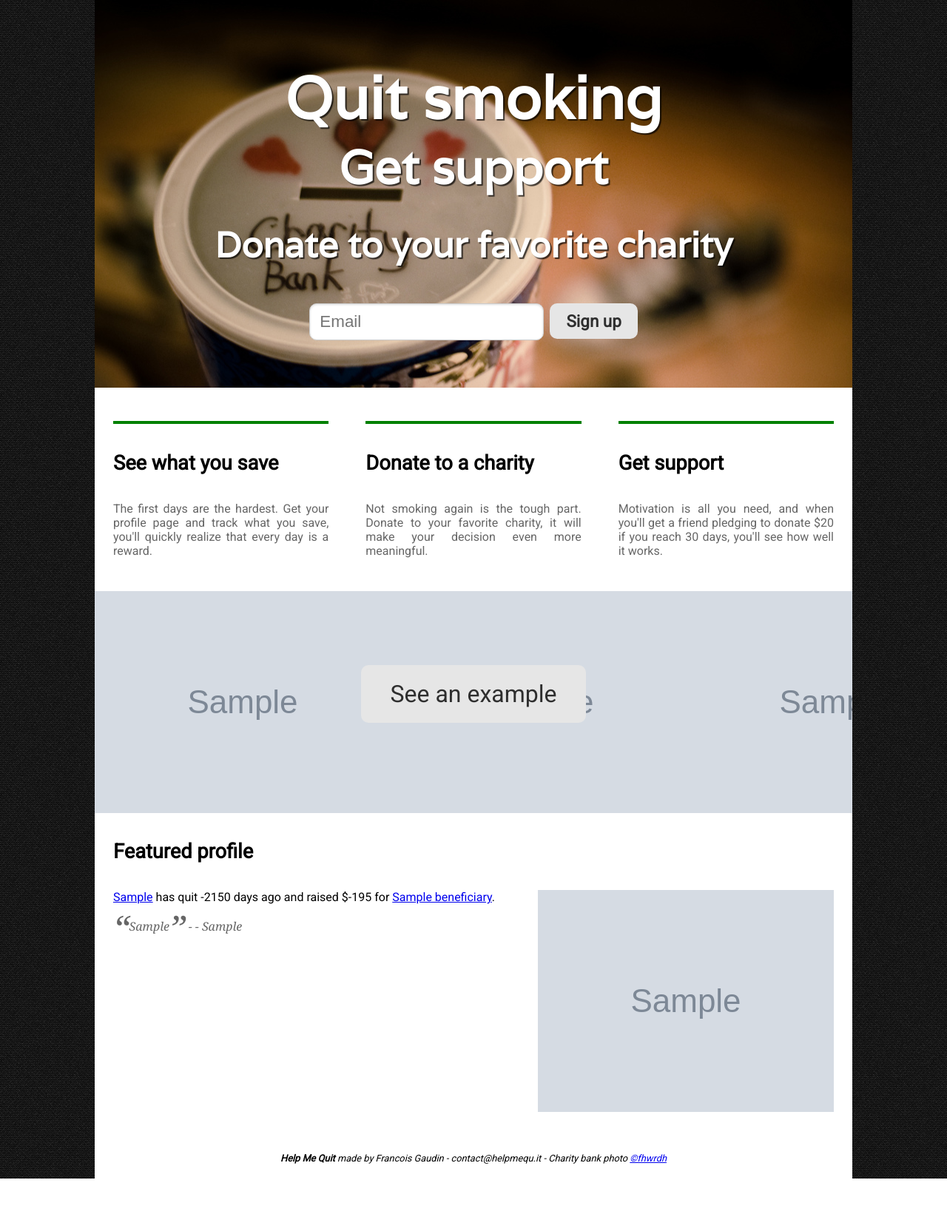
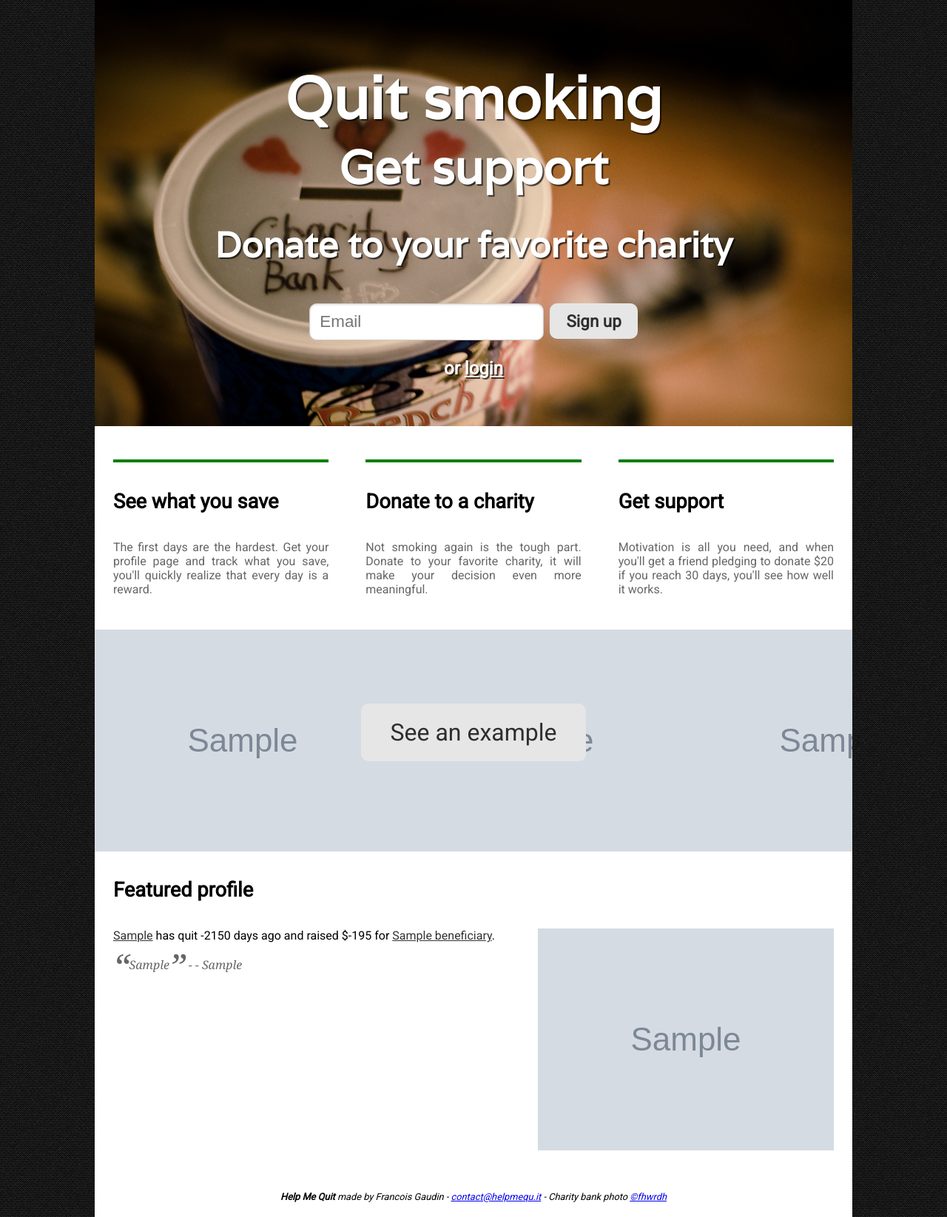
Before and after one commit to fgaudin/helpmequit, a Django app: template src/iquitsupportit/home/templates/home/index.html in a window 1280 px wide. Shown: the whole page at 74% size. Before the commit the page ends 1593 px from the top, so only its background shows below. Run offline with Django 3.2, Linux system fonts and the light colour scheme; the template is opened without the code that fills it: values that come from a table or form of the project are taken from there, others are empty; tables that the repository leaves empty hold one stand-in row (values such as "Sample post"); grey boxes marked "Sample" are stand-in pictures; parts of the project's set-up code (start-up, migrations or seed data) failed here and were passed over.

Commit message:
Finished first draft of home page

```diff
--- a/src/iquitsupportit/home/templates/home/index.html
+++ b/src/iquitsupportit/home/templates/home/index.html
@@ -24,10 +24,17 @@
                         <h1>Quit smoking</h1>
                         <h2>Get support</h2>
                         <h3>Donate to your favorite charity</h3>
-                        <form class="pure-form" action="{% url "signup" %}" method="post">
+                        <form id="signup-form" class="pure-form" action="{% url "signup" %}" method="post">
                         {% csrf_token %}
                         {{ signup_form.email }}
                         <input type="submit" value="Sign up" id="home-signup" class="pure-button" />
+                        <div class="alternative">or <a href="#" id="login">login</a></div>
+                        </form>
+                        <form id="login-form" class="pure-form" action="{% url "login" %}" method="post">
+                        {% csrf_token %}
+                        {{ login_form.email }} {{ login_form.password }}
+                        <input type="submit" value="Login" id="home-login" class="pure-button"/>
+                        <div class="alternative">or <a href="#" id="signup">signup</a></div>
                         </form>
                     </div>
                 </div>
@@ -71,11 +78,33 @@
             </div>
             <div class="pure-g-r">
                 <div class="pure-u-1">
-                    <div id="footer">
-                        <strong>{{ sitename }}</strong> made by {{ contact.0 }} - {{ contact.1 }} - Charity bank photo <a href="http://www.flickr.com/photos/fhwrdh/" target="_blank">&copy;fhwrdh</a>
+                    <div id="share-buttons">
+                        <span class='st_facebook_large' displayText='Facebook'></span>
+                        <span class='st_twitter_large' displayText='Tweet'></span>
+                        <span class='st_googleplus_large' displayText='Google +'></span>
+                        <span class='st_pinterest_large' displayText='Pinterest'></span>
+                        <span class='st_email_large' displayText='Email'></span>
                     </div>
                 </div>
             </div>
+            <div class="pure-g-r">
+                <div class="pure-u-1">
+                    {% include "footer.html" %}
+                </div>
+            </div>
         </div>
+        <script type="text/javascript">
+        $('#login').click(function(e){
+           e.preventDefault();
+           $('#signup-form').hide();
+           $('#login-form').show();
+        });
+        $('#signup').click(function(e){
+            e.preventDefault();
+            $('#login-form').hide();
+            $('#signup-form').show();
+         });
+        </script>
+        {% include "scripts.html" %}
     </body>
 </html>
--- a/src/iquitsupportit/home/views.py
+++ b/src/iquitsupportit/home/views.py
@@ -2,13 +2,14 @@ from django.shortcuts import render_to_response
 from django.template.context import RequestContext
 from quitter.models import Profile
 from django.conf import settings
-from quitter.forms import SignupForm
+from quitter.forms import SignupForm, LoginForm
 
 
 def index(request):
     context = {
         'featured': Profile.objects.get(slug=settings.DEFAULT_PROFILE),
-        'signup_form': SignupForm()
+        'signup_form': SignupForm(),
+        'login_form': LoginForm()
     }
     return render_to_response('home/index.html',
                               context,
--- a/src/iquitsupportit/static/css/style.css
+++ b/src/iquitsupportit/static/css/style.css
@@ -369,13 +369,26 @@ body {
     padding-bottom: 1em;
 }
 
-.home #id_email {
+#home-header a, #home-header a:active,
+#home-header a:visited, #home-header a:hover{
+    color: white;
+}
+#home-header a:hover{
+    text-decoration: none;
+}
+#login-form {
+    display: none;
+}
+
+.home #id_email,
+.home #id_password {
     font-size: 1.4em;
     margin-left: 0.1em;
     margin-right: 0.1em;
     border-radius: 10px;
 }
-#home-signup {
+#home-signup,
+#home-login {
     font-size: 1.4em;
     padding-left: 1em;
     padding-right: 1em;
@@ -383,6 +396,11 @@ body {
     font-weight: bold;
     margin-left: 0.1em;
     margin-right: 0.1em;
+}
+
+.home .alternative {
+    font-size: 1.5em;
+    margin-top: 1em;
 }
 
 .home-block {
@@ -419,6 +437,14 @@ body {
     text-align: justify;
 }
 
+#home-featured a, #home-featured a:active,
+#home-featured a:visited, #home-featured a:hover{
+    color: #333;
+}
+#home-featured a:hover {
+    text-decoration: none;
+}
+
 #home-featured .quote {
     font-size: 3em;
     line-height: 0.1em;
--- /dev/null
+++ b/src/iquitsupportit/templates/footer.html
@@ -0,0 +1,3 @@
+<div id="footer">
+    <strong>{{ sitename }}</strong> made by {{ contact.0 }} - <a href="mailto:{{ contact.1 }}">{{ contact.1 }}</a> - Charity bank photo <a href="http://www.flickr.com/photos/fhwrdh/" target="_blank">&copy;fhwrdh</a>
+</div>
--- /dev/null
+++ b/src/iquitsupportit/templates/scripts.html
@@ -0,0 +1,12 @@
+<script>
+(function(i,s,o,g,r,a,m){i['GoogleAnalyticsObject']=r;i[r]=i[r]||function(){
+(i[r].q=i[r].q||[]).push(arguments)},i[r].l=1*new Date();a=s.createElement(o),
+m=s.getElementsByTagName(o)[0];a.async=1;a.src=g;m.parentNode.insertBefore(a,m)
+})(window,document,'script','//www.google-analytics.com/analytics.js','ga');
+
+ga('create', 'UA-8184167-4', 'iquitsupport.us');
+ga('send', 'pageview');
+</script>
+<script type="text/javascript">var switchTo5x=true;</script>
+<script type="text/javascript" src="http://w.sharethis.com/button/buttons.js"></script>
+<script type="text/javascript">stLight.options({publisher: "5a92aa43-cf36-4fba-9863-59aed8b2a340", doNotHash: true, doNotCopy: true, hashAddressBar: false});</script>
```
Also changed, not shown: src/iquitsupportit/quitter/templates/quitter/index.html (+0 -13 lines), src/iquitsupportit/templates/base.html (+3 -33 lines).
